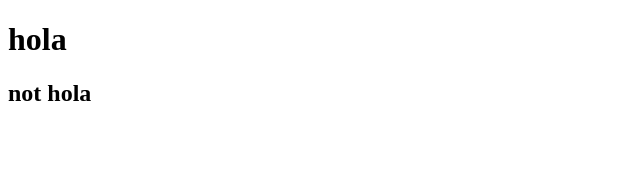
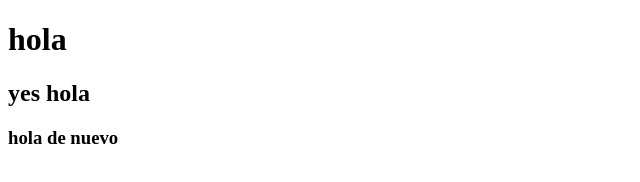
Before and after one commit to andresperozo/prueba-subida, a plain HTML site: page index.html in a window 1280 px wide. Shown: the whole page, without its empty margins (0-640 px from the left). Drawn offline with Linux system fonts and the light colour scheme.

Commit message:
meti un h3

```diff
--- a/index.html
+++ b/index.html
@@ -9,7 +9,8 @@
     <header></header>
     <main>
         <h1>hola</h1>
-        <h2>not hola</h2>
+        <h2>yes hola</h2>
+        <h3>hola de nuevo</h3>
     </main>
 </body>
 </html>
```
